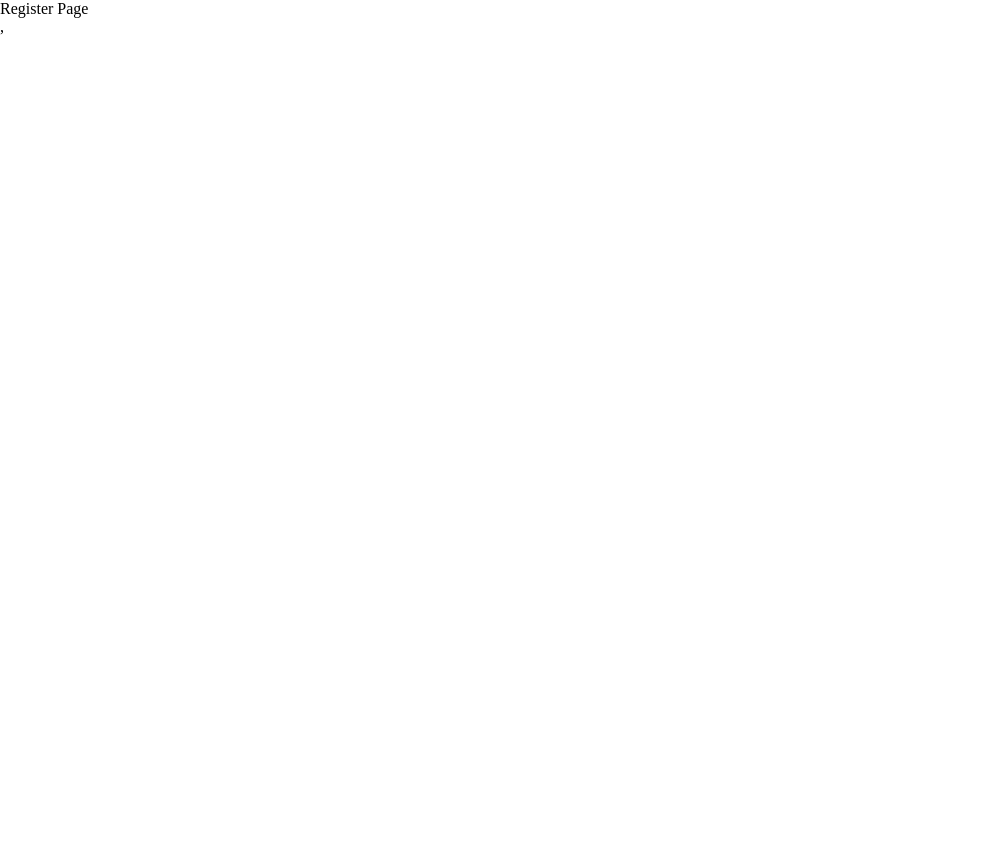
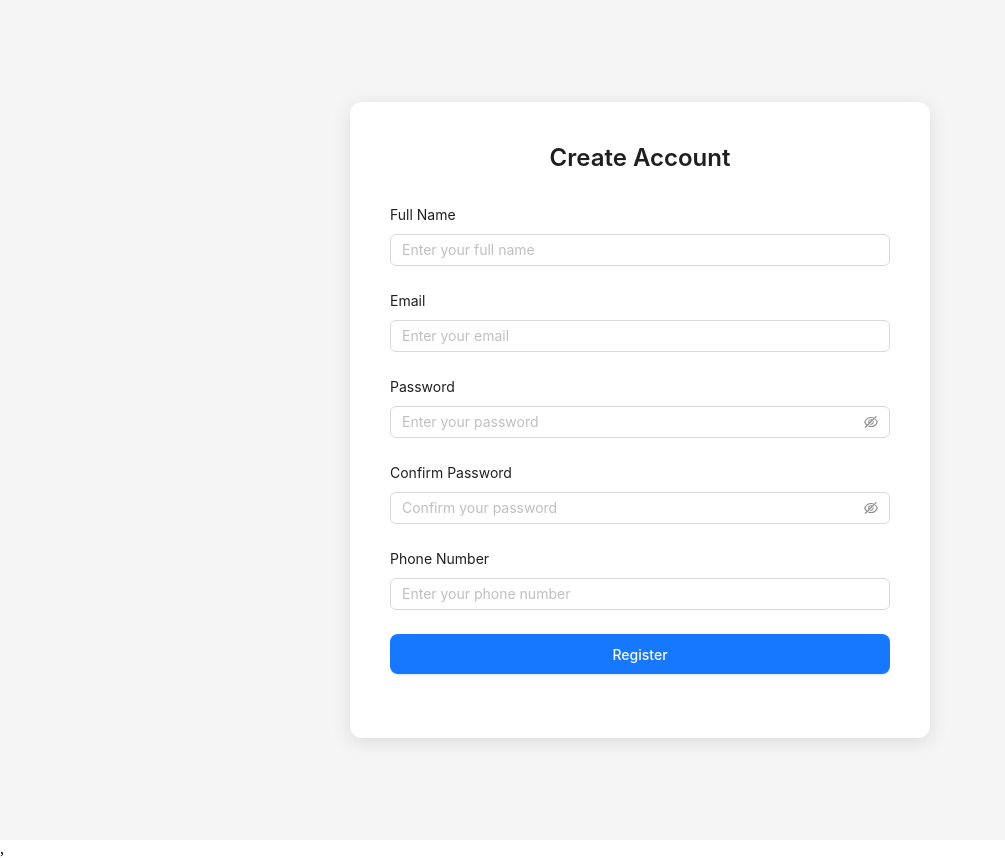
Before and after one commit to hqb2k4/reactjs_base, a React (Vite) app: page /register in a window 1280 px wide. Shown: the whole page, without its empty margins (0-1005 px from the left). Before the commit the page ends 800 px from the top, so only its background shows below. Built offline with nearby package versions, Linux system fonts and the light colour scheme.

Commit message:
Implement user registration functionality with form validation and API integration

```diff
--- a/src/pages/Register.jsx
+++ b/src/pages/Register.jsx
@@ -1,6 +1,176 @@
+import { Button, Form, Input, notification, Typography } from "antd";
+import { useState } from "react";
+import { registerUserAPI } from "../service/api.service";
+
+const { Title } = Typography;
+
 const RegisterPage = () => {
+    const [formRegister] = Form.useForm();
+    const [loading, setLoading] = useState(false);
+    const [api, contextHolder] = notification.useNotification();
+
+
+    const onFinish = async (values) => {
+        console.log("Register success:", values);
+        try {
+            const res = await registerUserAPI(
+                values.fullname,
+                values.email,
+                values.password,
+                values.phone
+            );
+            if (res.data) {
+                api.success({
+                    message: 'User registered successfully',
+                    description: `User ${res.data.fullName} registered successfully!`,
+                });
+                console.log("User registered successfully:", res.data);
+                formRegister.resetFields();
+                setLoading(false);
+            }
+        } catch (error) {
+            api.error({
+                message: 'Register user failed' + error.message,
+                description: `Error: ${JSON.stringify(error.response.data.message)}`,
+            });
+        }
+    };
+
     return (
-        <div>Register Page</div>
+        <div
+            style={{
+                minHeight: "100vh",
+                display: "flex",
+                justifyContent: "center",
+                alignItems: "center",
+                background: "#f5f5f5",
+                padding: "20px",
+            }}
+        >
+            <div
+                style={{
+                    background: "#fff",
+                    padding: "40px",
+                    borderRadius: "12px",
+                    boxShadow: "0 4px 20px rgba(0,0,0,0.1)",
+                    width: "100%",
+                    maxWidth: "500px",
+                }}
+            >
+                {contextHolder}
+                <Title level={3} style={{ textAlign: "center", marginBottom: "30px" }}>
+                    Create Account
+                </Title>
+
+
+                <Form
+                    layout="vertical"
+                    form={formRegister}
+                    onFinish={onFinish}
+                    requiredMark={false}
+                >
+                    {/* Full Name */}
+                    <Form.Item
+                        label="Full Name"
+                        name="fullname"
+                        rules={[
+                            { required: true, message: "Please input your full name!" },
+                            { min: 3, message: "Full name must be at least 3 characters" },
+                            {
+                                pattern: /^[a-zA-Z\s]+$/,
+                                message: "Full name must not contain special characters",
+                            },
+                        ]}
+                    >
+                        <Input placeholder="Enter your full name" />
+                    </Form.Item>
+
+                    {/* Email */}
+                    <Form.Item
+                        label="Email"
+                        name="email"
+                        rules={[
+                            { required: true, message: "Please input your email!" },
+                            { type: "email", message: "Invalid email format!" },
+                        ]}
+                    >
+                        <Input placeholder="Enter your email" />
+                    </Form.Item>
+
+                    {/* Password */}
+                    <Form.Item
+                        label="Password"
+                        name="password"
+                        rules={[
+                            { required: true, message: "Please input your password!" },
+                            {
+                                pattern:
+                                    /^(?=.*[a-z])(?=.*[A-Z])(?=.*\d)(?=.*[@$!%*?&])[A-Za-z\d@$!%*?&]{6,}$/,
+                                message:
+                                    "Password must be at least 6 characters, include uppercase, lowercase, number, and special char",
+                            },
+                        ]}
+                        hasFeedback
+                    >
+                        <Input.Password placeholder="Enter your password" />
+                    </Form.Item>
+
+                    {/* Confirm Password */}
+                    <Form.Item
+                        label="Confirm Password"
+                        name="confirmPassword"
+                        dependencies={["password"]}
+                        hasFeedback
+                        rules={[
+                            { required: true, message: "Please confirm your password!" },
+                            ({ getFieldValue }) => ({
+                                validator(_, value) {
+                                    if (!value || getFieldValue("password") === value) {
+                                        return Promise.resolve();
+                                    }
+                                    return Promise.reject(new Error("Passwords do not match!"));
+                                },
+                            }),
+                        ]}
+                    >
+                        <Input.Password placeholder="Confirm your password" />
+                    </Form.Item>
+
+                    {/* Phone */}
+                    <Form.Item
+                        label="Phone Number"
+                        name="phone"
+                        rules={[
+                            { required: true, message: "Please input your phone number!" },
+                            {
+                                pattern: /^[0-9]{9,11}$/,
+                                message: "Phone must be 9-11 digits",
+                            },
+                        ]}
+                    >
+                        <Input placeholder="Enter your phone number" />
+                    </Form.Item>
+
+                    {/* Submit Button */}
+                    <Form.Item>
+                        <Button
+                            type="primary"
+                            htmlType="submit"
+                            loading={loading}
+                            block
+                            style={{
+                                height: "40px",
+                                borderRadius: "8px",
+                                fontWeight: "500",
+                            }}
+                        >
+                            Register
+                        </Button>
+                    </Form.Item>
+                </Form>
+            </div>
+        </div>
     );
-}
+};
+
 export default RegisterPage;
--- a/src/service/api.service.jsx
+++ b/src/service/api.service.jsx
@@ -2,18 +2,18 @@ import instance from "./axios.customize";
 
 // Create User API - User Register
 const createUserAPI = (fullName, email, password, phone) => {
-    const URL_REGISTER = "/api/v1/user/register"
+    const URL_CREATEUSER = "/api/v1/user"
     const data = {
         fullName: fullName,
         email: email,
         password: password,
         phone: phone
     }
-    return instance.post(URL_REGISTER, data);
+    return instance.post(URL_CREATEUSER, data);
 }
 
 // Fetch All User
-const fetchAllUsersAPI = (current,page) => {
+const fetchAllUsersAPI = (current, page) => {
     const URL_ALLUSERS = `/api/v1/user?current=${current}&pageSize=${page}`
     return instance.get(URL_ALLUSERS);
 }
@@ -52,7 +52,7 @@ const uploadFileAPI = (file, folder) => {
 }
 
 // Upload User Avatar
-const updateUserAvatarAPI = (avatar,_id, fullName, email, phone) => {
+const updateUserAvatarAPI = (avatar, _id, fullName, email, phone) => {
     const URL_UPDATEUSER = `/api/v1/user/`
     const data = {
         avatar: avatar,
@@ -64,4 +64,16 @@ const updateUserAvatarAPI = (avatar,_id, fullName, email, phone) => {
     return instance.put(URL_UPDATEUSER, data);
 }
 
-export { createUserAPI, fetchAllUsersAPI, updateUserAPI, deleteUserAPI, uploadFileAPI, updateUserAvatarAPI };
+// Register User
+const registerUserAPI = (fullName, email, password, phone) => {
+    const URL_REGISTER = "/api/v1/user/register"
+    const data = {
+        fullName: fullName,
+        email: email,
+        password: password,
+        phone: phone
+    }
+    return instance.post(URL_REGISTER, data);
+}
+
+export { createUserAPI, fetchAllUsersAPI, updateUserAPI, deleteUserAPI, uploadFileAPI, updateUserAvatarAPI, registerUserAPI };
```
